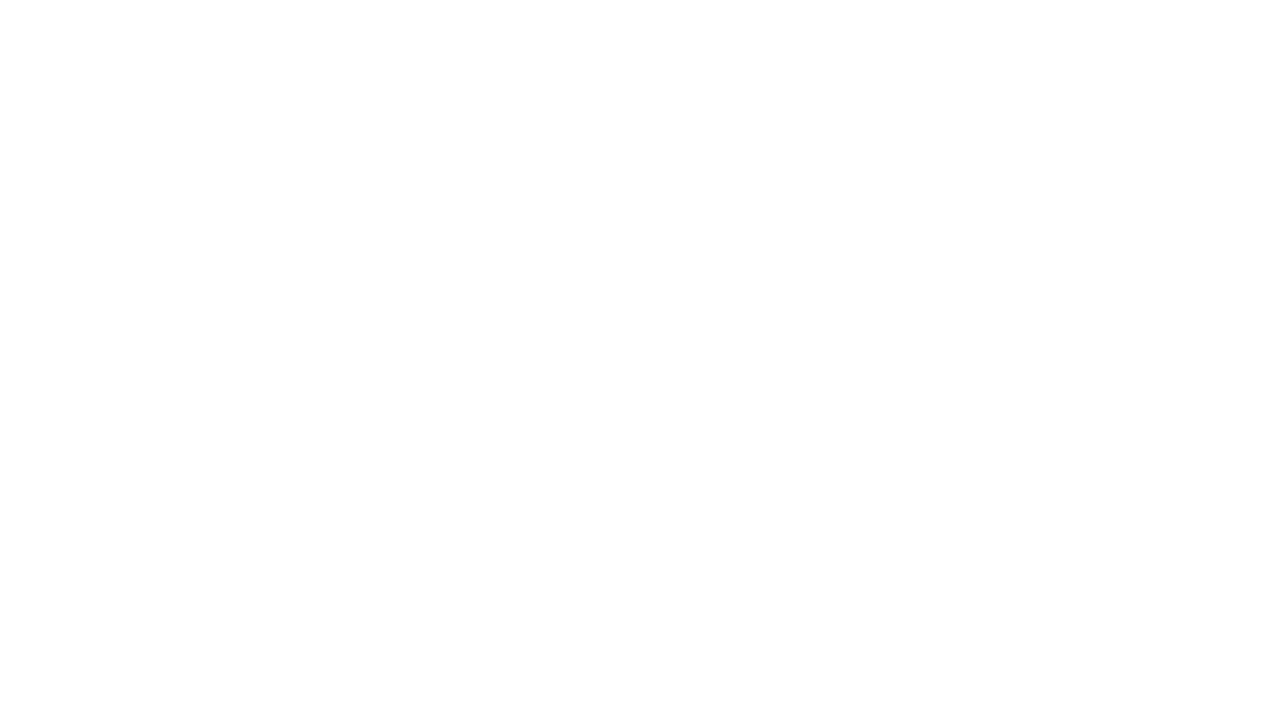
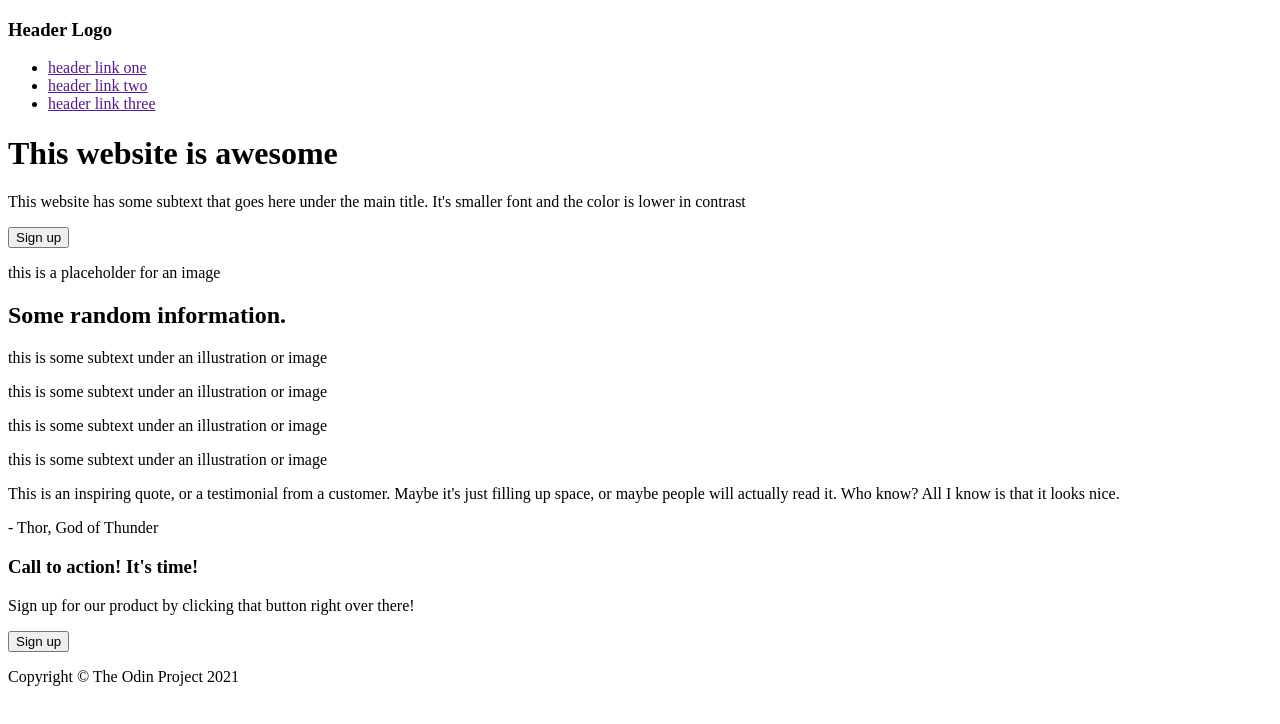
Before and after one commit to karolpiekut/odinLandingPage, a plain HTML site: page index.html in a window 1280 px wide. Drawn offline with Linux system fonts and the light colour scheme.

Commit message:
Add html website structure

```diff
--- a/index.html
+++ b/index.html
@@ -6,7 +6,48 @@
     <title>Landing Page</title>
 </head>
 <body>
-
+<header>
+    <h3 class="logo">Header Logo</h3>
+    <div>
+        <ul class="header-links">
+            <li><a href="">header link one</a></li>
+            <li><a href="">header link two</a></li>
+            <li><a href="">header link three</a></li>
+        </ul>
+    </div>
+</header>
+    <main>
+    <div class="one">
+        <h1>This website is awesome</h1>
+        <p clas="secondary">This website has some subtext that goes here under the main title. It's smaller font and the color is lower
+            in contrast</p>
+        <button>Sign up</button>
+        <p>this is a placeholder for an image</p>
+    </div>
+    <div class="two">
+        <h2>Some random information.</h2>
+        <div class="image"></div>
+        <p>this is some subtext under an illustration or image</p>
+        <div class="image"></div>
+        <p>this is some subtext under an illustration or image</p>
+        <div class="image"></div>
+        <p>this is some subtext under an illustration or image</p>
+        <div class="image"></div>
+        <p>this is some subtext under an illustration or image</p>
+    </div>
+    <div class="three">
+        <p>This is an inspiring quote, or a testimonial from a customer. Maybe it's just filling up space, or maybe
+            people will actually read it. Who know? All I know is that it looks nice.</p>
+        <p>- Thor, God of Thunder</p>
+    </div>
+    <div class="four">
+        <h3>Call to action! It's time!</h3>
+        <p>Sign up for our product by clicking that button right over there!</p>
+        <button>Sign up</button>
+    </div>
+    </main>
+<footer>
+    <p>Copyright &copy; The Odin Project 2021</p>
+</footer>
 </body>
-
 </html>
```
Also changed, not shown: 1 other file.
